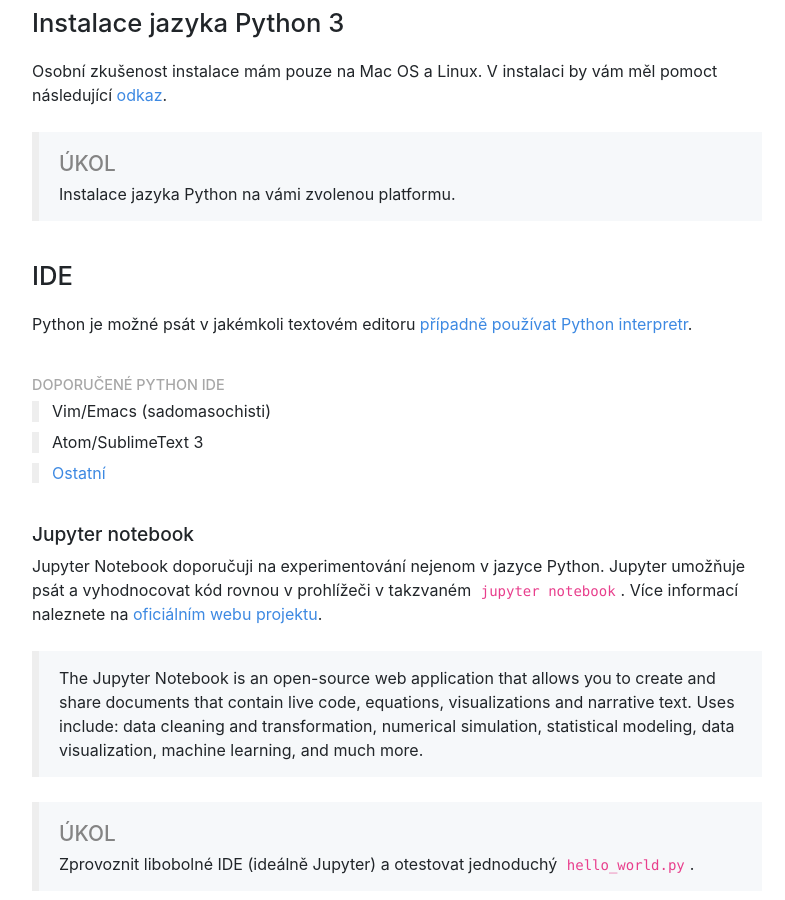
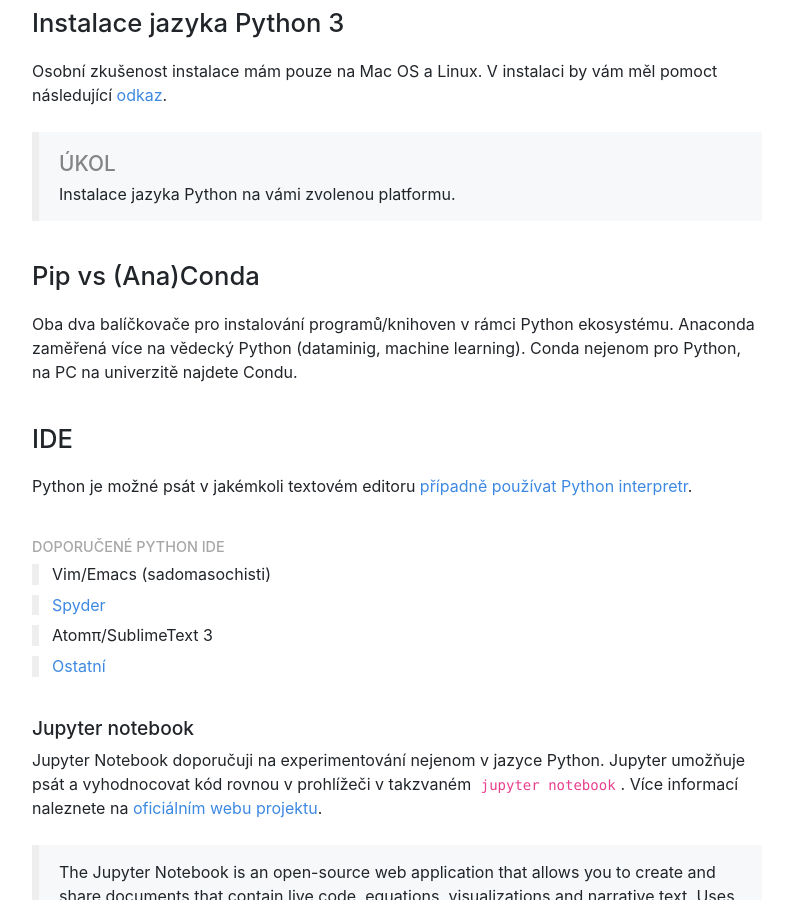
Before and after one commit to mikulatomas/wilima.github.io, a Jekyll site: the page built from teaching/PDS/lecture01.md, in a window 1280 px wide and 900 px high, scrolled down 757 px. Shown: the whole window, without its empty margins (243-1028 px from the left). Built offline with Jekyll 4.4.1, drawn with Linux system fonts in a browser that asks for light colours; nearby versions of some CDN libraries.

Commit message:
Update PDS lecture

```diff
--- a/teaching/PDS/lecture01.md
+++ b/teaching/PDS/lecture01.md
@@ -25,12 +25,16 @@
 > # Úkol
 Instalace jazyka Python na vámi zvolenou platformu.
 
+# Pip vs (Ana)Conda
+Oba dva balíčkovače pro instalování programů/knihoven v rámci Python ekosystému. Anaconda zaměřená více na vědecký Python (dataminig, machine learning). Conda nejenom pro Python, na PC na univerzitě najdete Condu.
+
 # IDE
 Python je možné psát v jakémkoli textovém editoru [případně používat Python interpretr](https://docs.python.org/3/tutorial/interpreter.html).
 
 ### Doporučené Python IDE
 * Vim/Emacs (sadomasochisti)
-* Atom/SublimeText 3
+* [Spyder](https://pythonhosted.org/spyder/installation.html)
+* Atomπ/SublimeText 3
 * [Ostatní](https://realpython.com/python-ides-code-editors-guide/)
 
 ## Jupyter notebook
```
